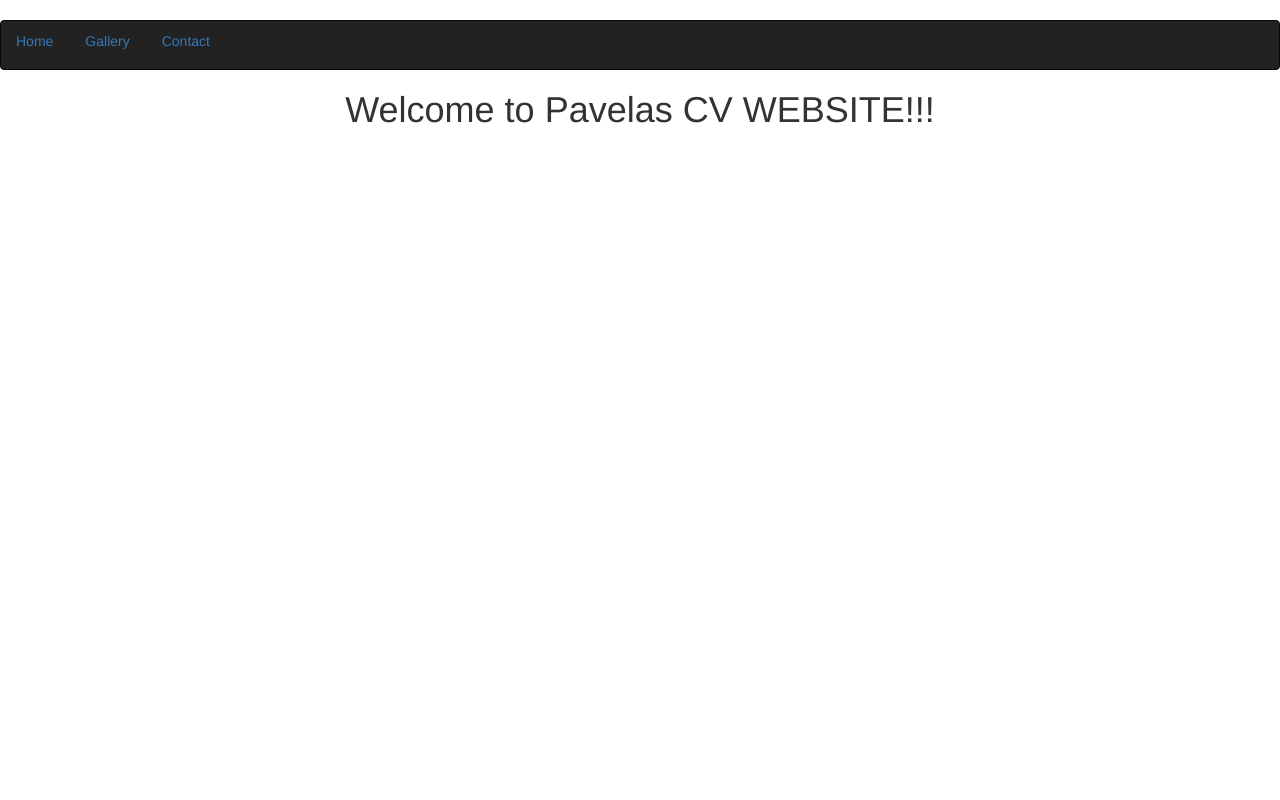
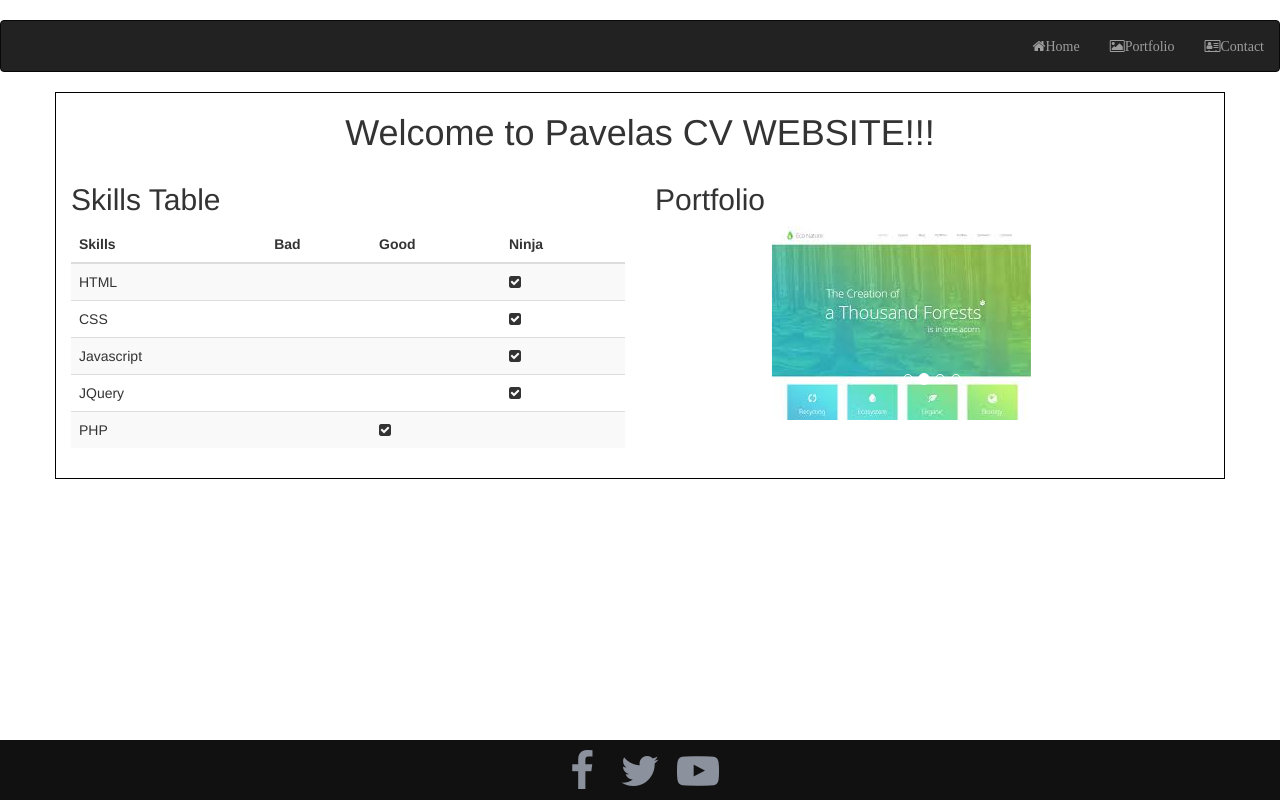
Before and after one commit to padomaitis/cvproject, a website: page web/Index.html in a window 1280 px wide. Drawn offline with nearby package versions, Linux system fonts and the light colour scheme; files that its build step writes are made by us from their sources; files whose address does not match are found by name.

Commit message:
final commit

```diff
--- a/package.json
+++ b/package.json
@@ -10,7 +10,9 @@
   "license": "ISC",
   "devDependencies": {
     "gulp": "^3.9.1",
+    "gulp-changed": "^2.0.0",
     "gulp-concat": "^2.6.1",
+    "gulp-imagemin": "^3.1.1",
     "gulp-sass": "^3.1.0"
   }
 }
--- a/src/js/main.js
+++ b/src/js/main.js
@@ -0,0 +1,12 @@
+$(document).ready(function(){
+    $(".carousel__item").click(function(){
+        var imgScr = $(this).attr('src');
+        $(".carousel__modal").css({"display":"block"});
+        $(".carousel__modal__img").attr('src',imgScr);
+
+    })
+
+    $(".carousel__modal").click(function () {
+        $(".carousel__modal").css({"display":"none"});
+    })
+})
--- a/src/sass/style.scss
+++ b/src/sass/style.scss
@@ -1,15 +1,65 @@
+html{
+  height: 100%;
+}
 body {
+  height: 100%;
   font-family: Helvetica;
 }
+.page{
+   padding-bottom: 40px;
+  &__header{
 
-.content {
-  margin: 100px;
-
-  &--centered {
-    text-align: center;
   }
 
-  &__description {
-    color: #999;
+  &__footer{
+    position: fixed;
+    bottom: 0;
+    width: 100%;
+    padding-top: 10px;
+    height: 60px;
+    background-color: #111;
+    text-align: center;
+
+    &__icon {
+      color: rgb(139, 146, 158);
+    }
   }
 }
+.container {
+ border:1px solid black;
+  margin-bottom: 40px;
+  padding-bottom: 10px;
+  min-height:100%;
+  &__content {
+
+    &__header{
+      text-align: center;
+
+    }
+  }
+}
+
+.carousel__item {
+  margin-left: auto;
+  margin-right: auto;
+  cursor:pointer;
+}
+.carousel__modal{
+  display: none;
+  position: absolute;
+  left:0;
+  top:0;
+  width: 100%;
+  height: 100%;
+ /* bottom:-999999px;*/
+  z-index: 999;
+  background: rgba(54, 25, 25, .5);
+
+  &__img {
+    position: absolute;
+    top: 40%;
+    left: 40%;
+}
+
+
+}
--- a/web/Index.html
+++ b/web/Index.html
@@ -5,40 +5,119 @@
         <meta name="viewport" content="width=device-width, initial-scale=1">
         <title>Title</title>
         <link rel="stylesheet" href="https://maxcdn.bootstrapcdn.com/bootstrap/3.3.7/css/bootstrap.min.css">
-        <link rel="stylesheet" href="/assets/style.css">
+        <link rel="stylesheet" href="https://maxcdn.bootstrapcdn.com/font-awesome/4.7.0/css/font-awesome.min.css">
+        <link rel="stylesheet" href="assets/style.css">
     </head>
     <body>
-
+    <div class="carousel__modal">
+        <img class="carousel__modal__img" src="assets/img2.jpg"  >
+    </div>
         <section class="page">
             <header class ="page__header">
                 <div class="page__header__logo logo">
                     <img src="" class="page__header__logo__img" alt="">
                 </div>
                 <nav class="page__header_navbar navbar navbar-inverse">
-                    <ul class="page__header_navbar__nav nav nav-pills">
-                        <li><a href="page__header_navbar__nav__item">Home</a></li>
-                        <li><a href="page__header_navbar__nav__item">Gallery</a></li>
-                        <li><a href="page__header_navbar__nav__item">Contact</a></li>
-                    </ul>
+                    <button type="button" class="navbar-toggle" data-toggle="collapse" data-target="#headNav">
+                        <span class="icon-bar"></span>
+                        <span class="icon-bar"></span>
+                        <span class="icon-bar"></span>
+                    </button>
+                    <div class="collapse navbar-collapse" id="headNav">
+                        <ul  class="page__header_navbar__nav nav navbar-nav navbar-right">
+                            <li class=page__header_navbar__nav__item"><a href=""><i class="fa fa-home" aria-hidden="true">Home</i></a></li>
+                            <li class=page__header_navbar__nav__item"><a href=""><i class="fa fa-picture-o" aria-hidden="true">Portfolio</i></a></li>
+                            <li class=page__header_navbar__nav__item"><a href=""><i class="fa fa-address-card-o" aria-hidden="true">Contact</i></a></li>
+                        </ul>
+                    </div>
                 </nav>
             </header>
-            <section class="page__content content--centered">
-                <h1 clas="page__content__header">Welcome to Pavelas CV WEBSITE!!!</h1>
-                <aside>
+            <section class="container">
+                <main class="container__content row">
+                    <h1 class="container__content__header">Welcome to Pavelas CV WEBSITE!!!</h1>
+                    <article class="content__table col-sm-12 col-md-6 col-lg-6">
+                        <h2 class="content__table__heading">Skills Table</h2>
+                        <table class="table table-striped">
+                            <thead>
+                            <tr>
+                                <th>Skills</th>
+                                <th>Bad</th>
+                                <th>Good</th>
+                                <th>Ninja</th>
+                            </tr>
+                            </thead>
+                            <tbody>
+                            <tr>
+                                <td>HTML</td>
+                                <td></td>
+                                <td></td>
+                                <td><i class="fa fa-check-square" aria-hidden="true"></i></td>
+                            </tr>
+                            <tr>
+                                <td>CSS</td>
+                                <td></td>
+                                <td></td>
+                                <td><i class="fa fa-check-square" aria-hidden="true"></i></td>
+                            </tr>
+                            <tr>
+                                <td>Javascript</td>
+                                <td></td>
+                                <td></td>
+                                <td><i class="fa fa-check-square" aria-hidden="true"></i></td>
+                            </tr>
+                            <tr>
+                                <td>JQuery</td>
+                                <td></td>
+                                <td></td>
+                                <td><i class="fa fa-check-square" aria-hidden="true"></i></td>
+                            </tr>
+                            <tr>
+                                <td>PHP</td>
+                                <td></td>
+                                <td><i class="fa fa-check-square" aria-hidden="true"></i></td>
+                                <td></td>
+                            </tr>
+                            </tbody>
+                        </table>
+                    </article>
+                    <article class="container__carousel col-sm-12 col-md-6 col-lg-6">
+                        <h2 class="container__carousel__heading">Portfolio</h2>
+                        <div id="myCarousel" class="carousel slide" data-ride="carousel">
+                            <ol class="carousel-indicators">
+                                <li data-target="#myCarousel" data-slide-to="0" class="active"></li>
+                                <li data-target="#myCarousel" data-slide-to="1"></li>
+                                <li data-target="#myCarousel" data-slide-to="2"></li>
+                                <li data-target="#myCarousel" data-slide-to="3"></li>
+                            </ol>
+                            <div class="carousel-inner" role="listbox">
+                                <div class="item active">
+                                    <img class="carousel__item" src="assets/img.jpg" alt="">
+                                </div>
 
-                </aside>
-                <main>
-                    <section>
+                                <div class="item">
+                                    <img class="carousel__item" src="assets/img2.jpg" alt="">
+                                </div>
 
-                    </section>
+                                <div class="item">
+                                    <img class="carousel__item" src="assets/img3.jpg" alt="">
+                                </div>
+
+                                <div class="item">
+                                    <img class="carousel__item" src="assets/img4.jpg" alt="">
+                                </div>
+                            </div>
+                        </div>
+                    </article>
                 </main>
             </section>
-            <footer class="page__footer">
-
+            <footer class="page__footer footer">
+                <a href='#'><i class="page__footer__icon fa fa-facebook fa-3x fa-fw"></i></a>
+                <a href='#'><i class="page__footer__icon fa fa-twitter fa-3x fa-fw"></i></a>
+                <a href='#'><i class="page__footer__icon fa fa-youtube-play fa-3x fa-fw"></i></a>
             </footer>
         </section>
         <script type="text/javascript" src="https://code.jquery.com/jquery-3.1.1.min.js"></script>
         <script type="text/javascript" src="https://maxcdn.bootstrapcdn.com/bootstrap/3.3.7/js/bootstrap.min.js"></script>
-        <script type="text/javascript" src="/assets/main.js"></script>
+        <script type="text/javascript" src="assets/main.js"></script>
     </body>
 </html>
```
Also changed, not shown: gulpfile.js (+18 -2 lines), src/Images/img.jpg (added), src/Images/img2.jpg (added), src/Images/img3.jpg (added), src/Images/img4.jpg (added).
